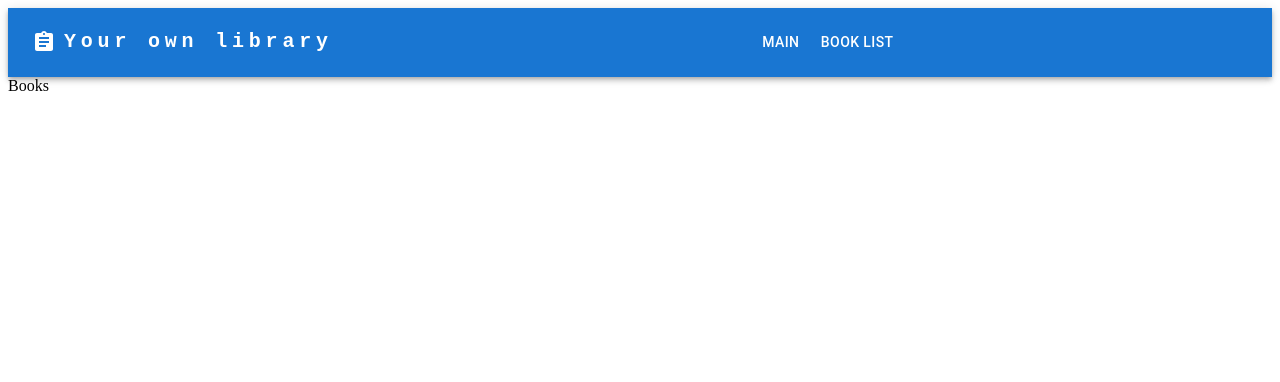
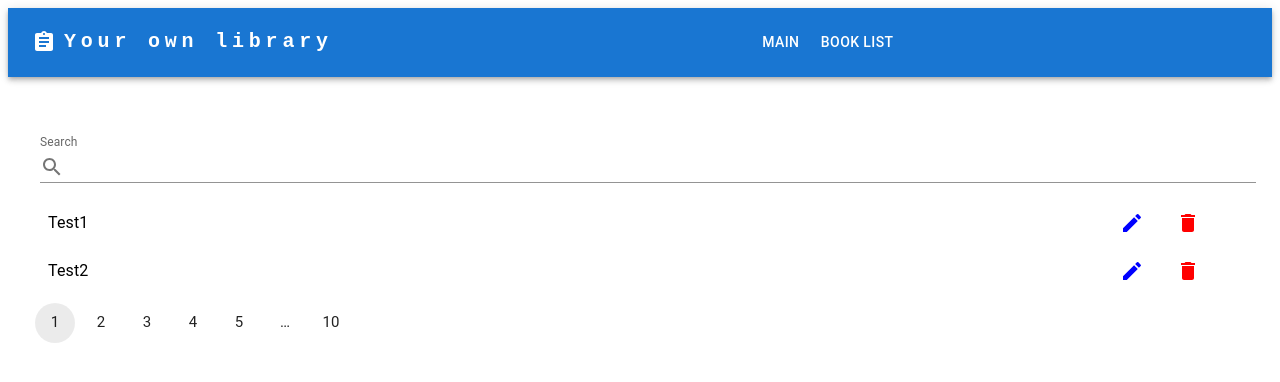
Before and after one commit to Tiomuch/ReactBooks, a Next.js app: page /books in a window 1280 px wide. Shown: the top 382 px of the page. Built offline with nearby package versions, Linux system fonts and the light colour scheme.

Commit message:
Make UI for book list page

```diff
--- a/src/app/books/page.tsx
+++ b/src/app/books/page.tsx
@@ -1,5 +1,71 @@
+import {
+  Container,
+  FormControl,
+  Input,
+  InputAdornment,
+  InputLabel,
+  List,
+  ListItem,
+  ListItemButton,
+  ListItemIcon,
+  ListItemText,
+  Pagination,
+  PaginationItem,
+} from '@mui/material'
 import React from 'react'
+import SearchIcon from '@mui/icons-material/Search'
+import EditIcon from '@mui/icons-material/Edit'
+import DeleteIcon from '@mui/icons-material/Delete'
+
+const tempList = [
+  { title: 'Test1', _id: '1' },
+  { title: 'Test2', _id: '2' },
+]
 
 export default function Books() {
-  return <div>Books</div>
+  // const [page, setPage] = React.useState(1)
+  // const handleChange = (event: React.ChangeEvent<unknown>, value: number) => {
+  //   setPage(value)
+  // }
+
+  return (
+    <Container
+      maxWidth="xl"
+      style={{
+        alignItems: 'center',
+        justifyContent: 'center',
+        marginTop: 50,
+      }}
+    >
+      <FormControl fullWidth sx={{ m: 1 }} variant="standard">
+        <InputLabel htmlFor="standard-adornment-amount">Search</InputLabel>
+        <Input
+          id="standard-adornment-amount"
+          startAdornment={
+            <InputAdornment position="start">
+              <SearchIcon />
+            </InputAdornment>
+          }
+        />
+      </FormControl>
+
+      <List>
+        {tempList.map(el => (
+          <ListItem disablePadding key={el._id}>
+            <ListItemButton>
+              <ListItemText primary={el.title} />
+              <ListItemIcon>
+                <EditIcon style={{ color: 'blue' }} />
+              </ListItemIcon>
+              <ListItemIcon>
+                <DeleteIcon style={{ color: 'red' }} />
+              </ListItemIcon>
+            </ListItemButton>
+          </ListItem>
+        ))}
+      </List>
+
+      <Pagination size="large" count={10} hidePrevButton hideNextButton />
+    </Container>
+  )
 }
--- a/src/app/page.tsx
+++ b/src/app/page.tsx
@@ -1,4 +1,3 @@
-import { CustomAppBar } from '@/components/CustomAppBar'
 import { Container, Typography } from '@mui/material'
 import React from 'react'
 
```
